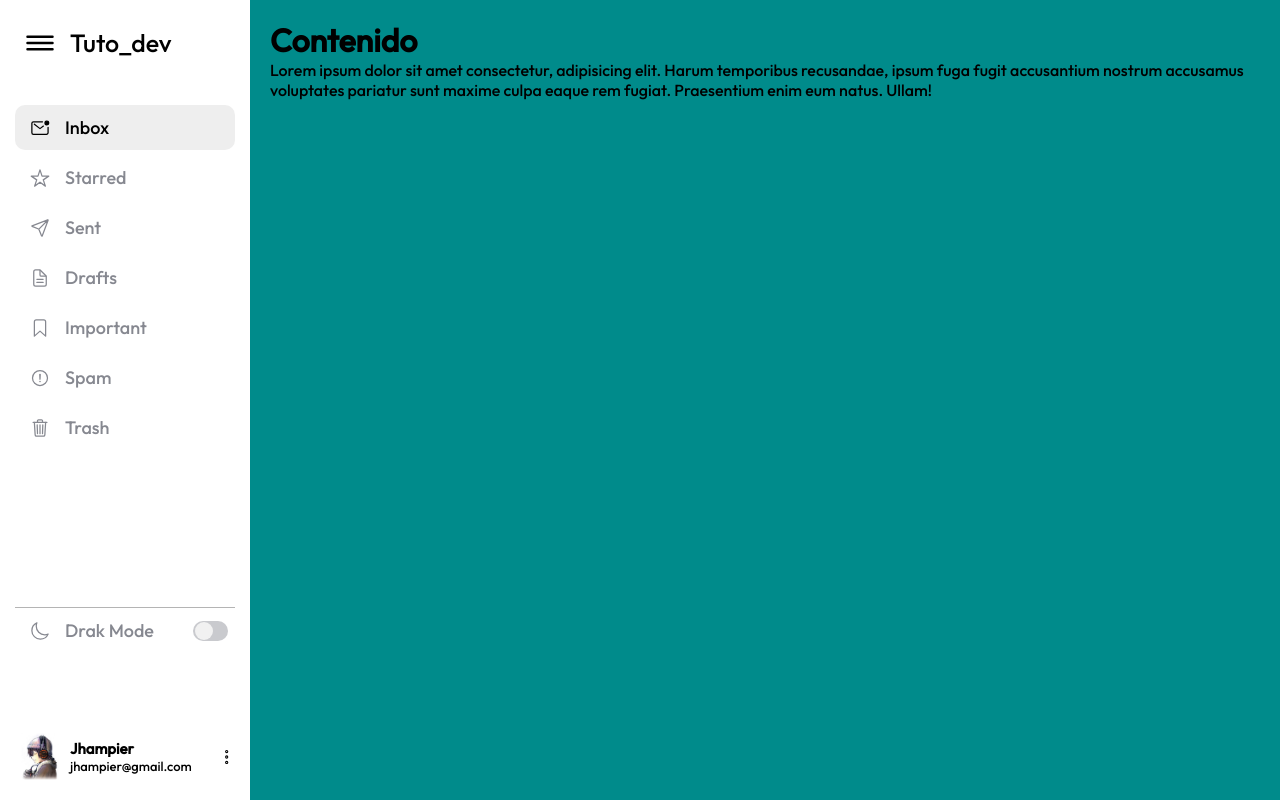
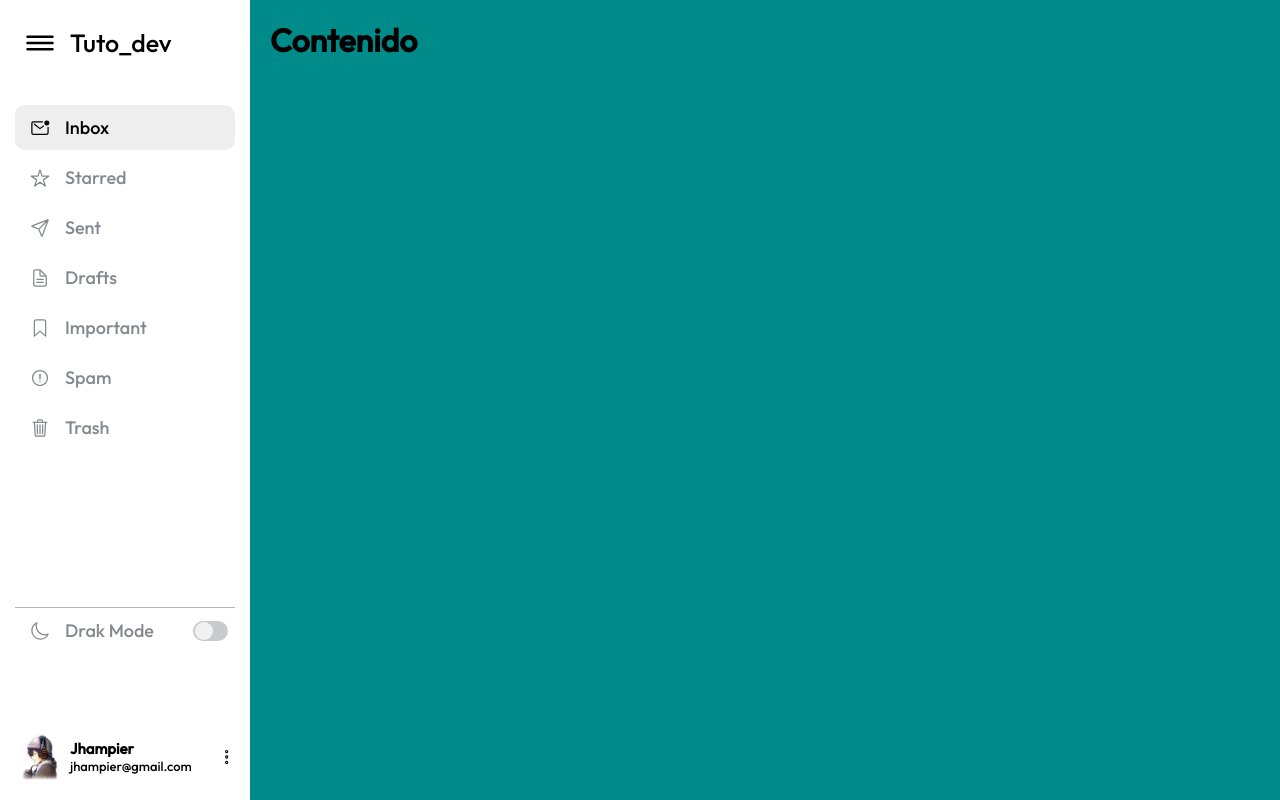
Before and after one commit to RomanP06/tutorial_dev, a plain HTML site: page index.html in a window 1280 px wide. Drawn offline with nearby package versions, Linux system fonts and the light colour scheme.

Commit message:
elimine 1 p

```diff
--- a/index.html
+++ b/index.html
@@ -111,7 +111,7 @@
 
     <main>
         <h1>Contenido</h1>
-        <p>Lorem ipsum dolor sit amet consectetur, adipisicing elit. Harum temporibus recusandae, ipsum fuga fugit accusantium nostrum accusamus voluptates pariatur sunt maxime culpa eaque rem fugiat. Praesentium enim eum natus. Ullam!</p>
+
     </main>
 
 
```
